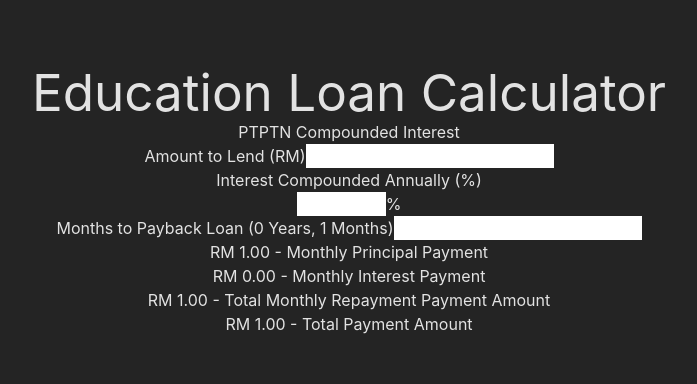
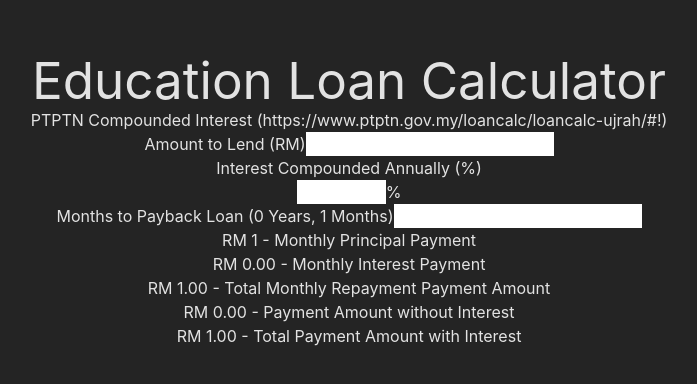
Before and after one commit to BryanTheLai/ptptn-calculator, a React (Vite) app: page / in a window 1280 px wide. Shown: the part 200-584 px from the top of the page, without its empty margins (291-988 px from the left). Built offline with nearby package versions, Linux system fonts and the light colour scheme.

Commit message:
Update MainCalculator.tsx

```diff
--- a/src/components/MainCalculator.tsx
+++ b/src/components/MainCalculator.tsx
@@ -9,22 +9,16 @@
   const [monthlyPayAmount, setMonthlyPayAmount] = useState(0);
 
   useEffect(() => {
+    console.log("<- Use Effect ->");
     console.log("Lend Amount:", lendAmount);
     console.log("Lend Interest:", lendInterest);
     console.log("Months:", months);
-    const totalInterest =
-      Math.round(
-        ((lendAmount * (1 + lendInterest / 100) ** (months / 12)) /
-          lendAmount) *
-          100
-      ) / 100;
-    console.log("Interest:", totalInterest);
-    console.log("Interest:", Math.round(totalInterest * 100) / 100);
-    console.log("Interest:", totalInterest.toFixed(2));
+    // Monthly Payment Formula Cross Referenced with : https://www.ptptn.gov.my/loancalc/loancalc-ujrah/#!
+    const ptptn = Math.round((lendAmount + (lendAmount * lendInterest/100 * (months / 12))) / (months/12*12)*100)/100;
+    console.log("PTPTN",ptptn);
 
-    const finalMonthlyPayment = (lendAmount / months) * totalInterest;
-    const finalTotalPayment = lendAmount * totalInterest;
-    setMonthlyPayAmount(finalMonthlyPayment); // Monthly Amount to Pay
+    const finalTotalPayment = Math.round(ptptn*months*100)/100;
+    setMonthlyPayAmount(ptptn); // Monthly Amount to Pay
     setTotalAmount(finalTotalPayment); //Total Loan Amount to Pay
   }, [lendAmount, lendInterest, months]);
 
@@ -45,7 +39,7 @@
     <>
       <div className="p-8">
         <h1 className="text-4xl font-bold mb-4">Education Loan Calculator</h1>
-        <h2 className="text-2xl mb-4">PTPTN Compounded Interest</h2>
+        <h2 className="text-2xl mb-4">PTPTN Compounded Interest (https://www.ptptn.gov.my/loancalc/loancalc-ujrah/#!)</h2>
 
         <form className="mb-8">
           {/* Lend Amount */}
@@ -99,23 +93,27 @@
         </form>
 
         <h2 className="text-left text-lg font-bold">
-        RM {(lendAmount / months).toFixed(2)} - Monthly Principal Payment
+        RM {(Math.round(lendAmount / months *100)/100).toLocaleString()} - Monthly Principal Payment
         </h2>
         <h2 className="text-left text-lg font-bold border-b">
-        RM {(monthlyPayAmount - lendAmount / months).toFixed(2)} - Monthly
+        RM {(monthlyPayAmount - lendAmount / months).toFixed(2).toLocaleString()} - Monthly
           Interest Payment
         </h2>
         <h2 className="text-left text-lg font-bold">
-          RM {monthlyPayAmount.toFixed(2)} - Total Monthly Repayment Payment
+          RM {monthlyPayAmount.toFixed(2).toLocaleString()} - Total Monthly Repayment Payment
           Amount
         </h2>
         <h2 className="text-left text-lg font-bold">
-          RM {totalAmount.toFixed(2)} - Total Payment Amount
+          RM {(totalAmount-lendAmount).toFixed(2).toLocaleString()} - Payment Amount without Interest
+        </h2>
+        <h2 className="text-left text-lg font-bold">
+          RM {totalAmount.toFixed(2).toLocaleString()} - Total Payment Amount with Interest
         </h2>
       </div>
     </>
   );
 }
+
 
 export default MainCalculator;
 
```
